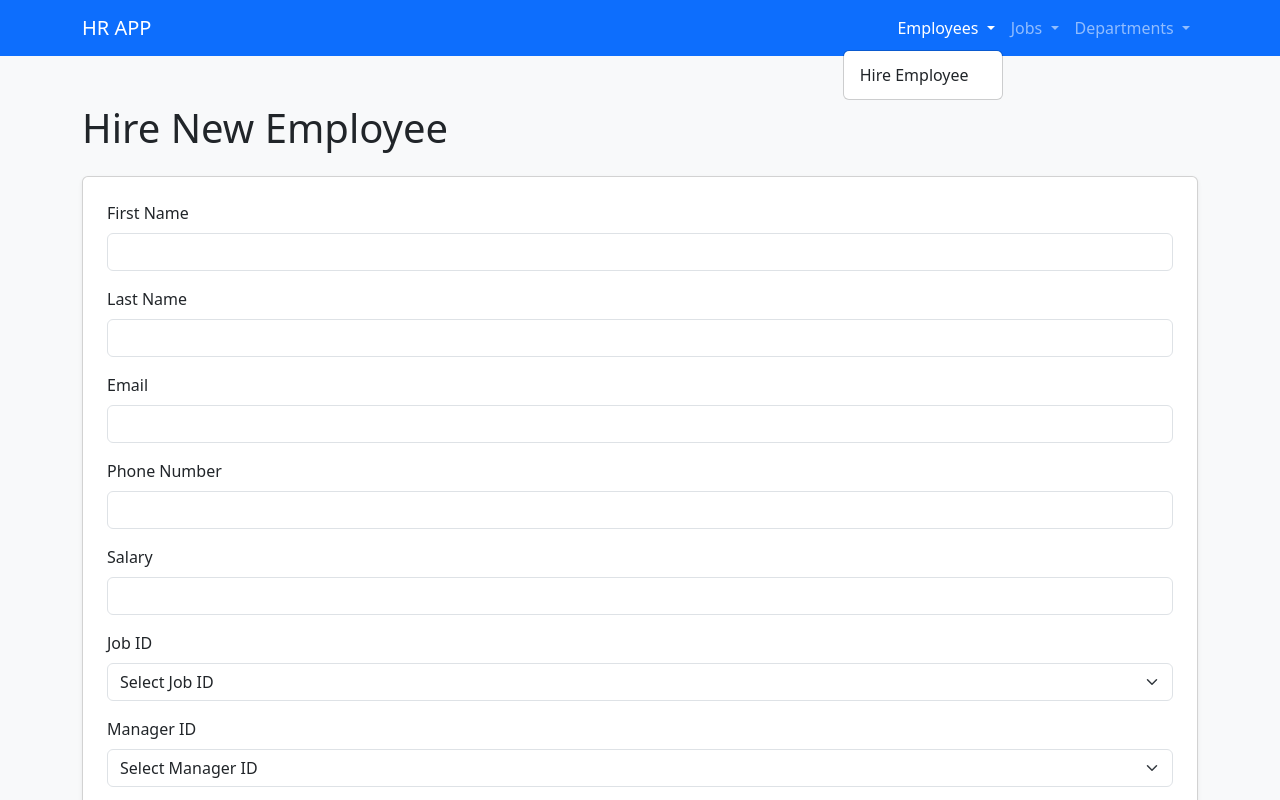
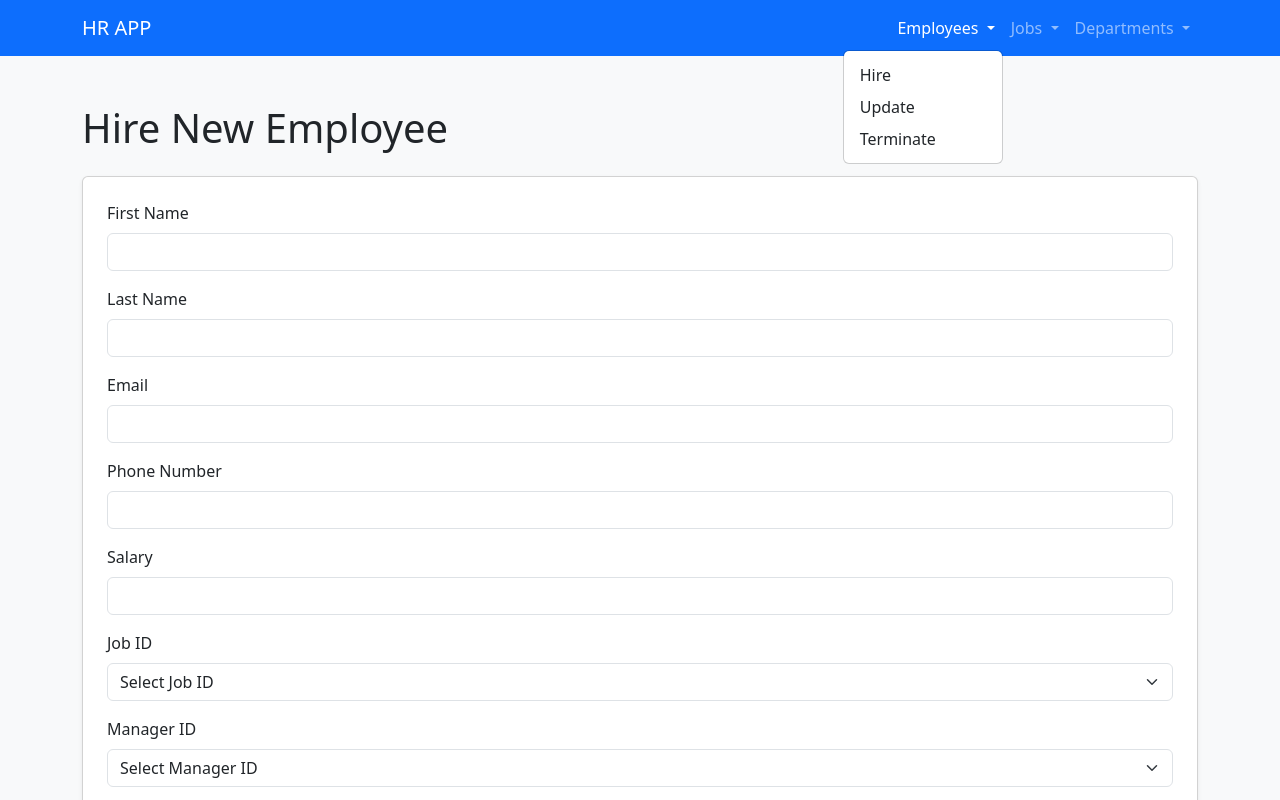
Before and after one commit to michaelkilonzo/hr-app, a website: page public/hire-employee.html in a window 1280 px wide. Both pictures are taken after a click on the button "Employees". Shown: the top 800 px of the page. Drawn offline with nearby package versions, Linux system fonts and the light colour scheme.

Commit message:
employees menu skeleton

```diff
--- a/public/hire-employee.html
+++ b/public/hire-employee.html
@@ -22,7 +22,9 @@
             Employees
           </a>
           <ul class="dropdown-menu dropdown-menu-end" aria-labelledby="employeeDropdown">
-            <li><a class="dropdown-item" href="hire-employee.html">Hire Employee</a></li>
+            <li><a class="dropdown-item" href="hire-employee.html">Hire</a></li>
+            <li><a class="dropdown-item" href="update-employee.html">Update</a></li>
+            <li><a class="dropdown-item" href="terminate-employee.html">Terminate</a></li>
           </ul>
         </li>
         <li class="nav-item dropdown">
```
Also changed, not shown: public/terminate-employee.html (added), public/update-employee.html (added).
